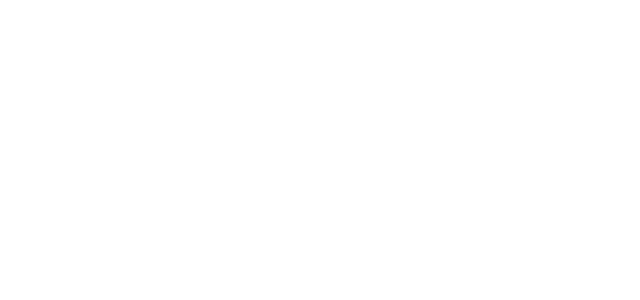
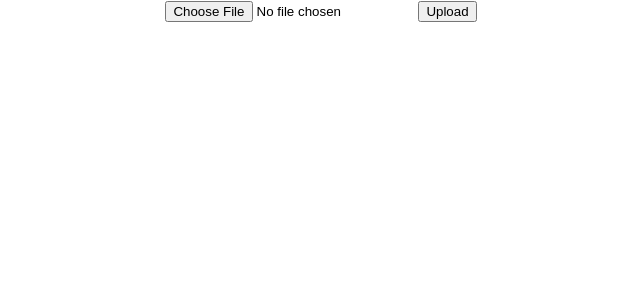
Before and after one commit to AngelMoreno24/Restaurant-Webste, a React (Create React App) app in the folder ui/todoapp/: page /Upload in a window 1280 px wide. Before the commit this address had no page. Shown: the top 300 px of the page, without its empty margins (319-959 px from the left). Built offline with nearby package versions, Linux system fonts and the light colour scheme.

Commit message:
added image upload

```diff
--- a/ui/todoapp/src/App.js
+++ b/ui/todoapp/src/App.js
@@ -5,6 +5,7 @@
 } from "react-router-dom";
 import Home from "./pages/Home";
 import Menu from "./pages/Menu";
+import ImageUpload from "./pages/Upload";
 import "./App.css"
 
 
@@ -15,6 +16,7 @@
         <Routes>
           <Route path="/" element={<Home/>}></Route>
           <Route path="/Menu" element={<Menu/>}></Route>
+          <Route path="/Upload" element={<ImageUpload/>}></Route>
        </Routes>
       </BrowserRouter>
     </div>
--- a/ui/todoapp/src/pages/Menu.jsx
+++ b/ui/todoapp/src/pages/Menu.jsx
@@ -85,7 +85,7 @@
                 {food.map(food=>
 
                   <p class="card">
-                    <b>* {food.description}</b>
+                    <b>{food.description}</b>
                     <button class="cart-Button" onClick={() => handleClick(food.description)}>+</button>
                   </p>
 
--- /dev/null
+++ b/ui/todoapp/src/pages/Upload.jsx
@@ -0,0 +1,36 @@
+import React, { useState } from "react";
+import axios from "axios";
+
+function ImageUpload() {
+  const [file, setFile] = useState(null);
+
+  const handleFileChange = (event) => {
+    setFile(event.target.files[0]);
+  };
+
+  const handleSubmit = async (event) => {
+    event.preventDefault();
+    const formData = new FormData();
+    formData.append("file", file);
+
+    try {
+      const response = await axios.post("http://localhost:5071/api/TodoApp/upload", formData, {
+        headers: {
+          "Content-Type": "multipart/form-data",
+        },
+      });
+      console.log("Image uploaded successfully:", response.data);
+    } catch (error) {
+      console.error("Error uploading image:", error);
+    }
+  };
+
+  return (
+    <form onSubmit={handleSubmit}>
+      <input type="file" onChange={handleFileChange} />
+      <button type="submit">Upload</button>
+    </form>
+  );
+}
+
+export default ImageUpload;
```
Also changed, not shown: 7 other files (tests, documents, lock files or other folders).
